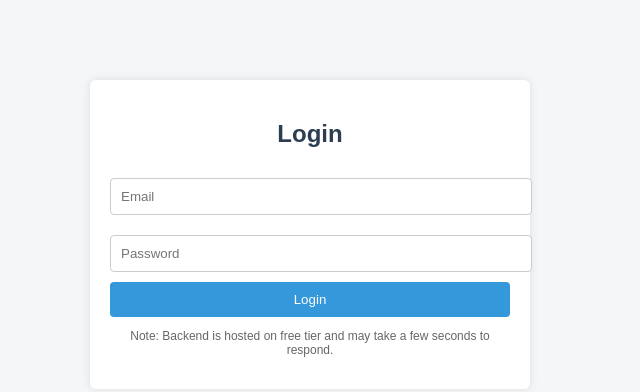
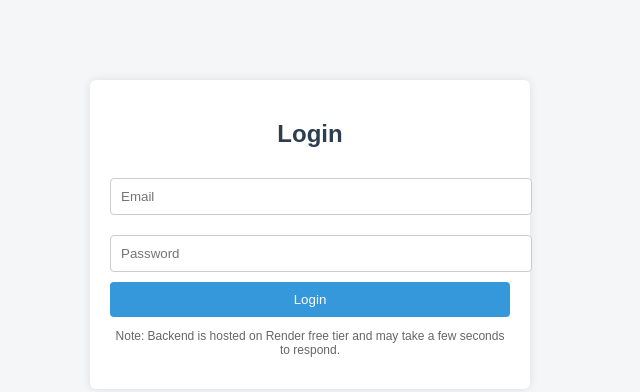
Before and after one commit to Pallavi777Dheeman/smartcity-frontend, a React (Create React App) app: page / in a window 1280 px wide. Shown: the top 392 px of the page, without its empty margins (330-970 px from the left). Built offline with nearby package versions, Linux system fonts and the light colour scheme.

Commit message:
Remove health check and handle Render cold start gracefully

```diff
--- a/src/pages/Login.js
+++ b/src/pages/Login.js
@@ -46,7 +46,7 @@ function Login() {
       </button>
 
       <p style={{ fontSize: "12px", color: "#666", textAlign: "center" }}>
-        Note: Backend is hosted on free tier and may take a few seconds to respond.
+        Note: Backend is hosted on Render free tier and may take a few seconds to respond.
       </p>
     </div>
   );
```
